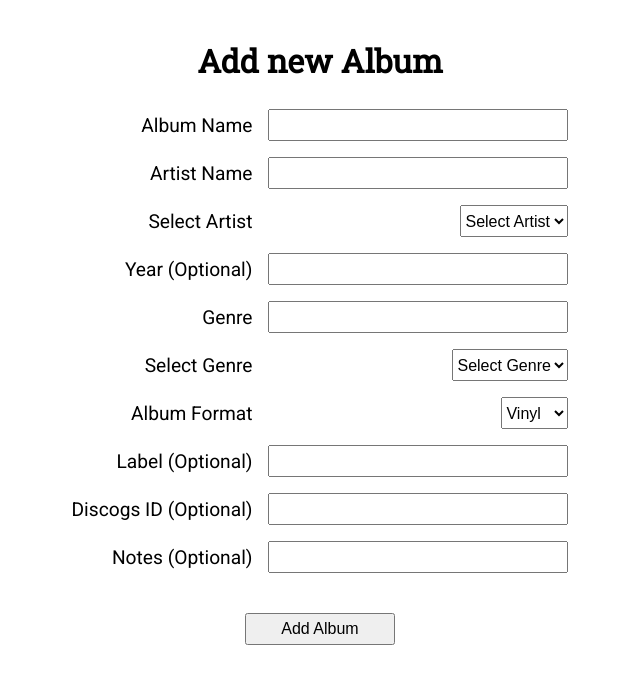
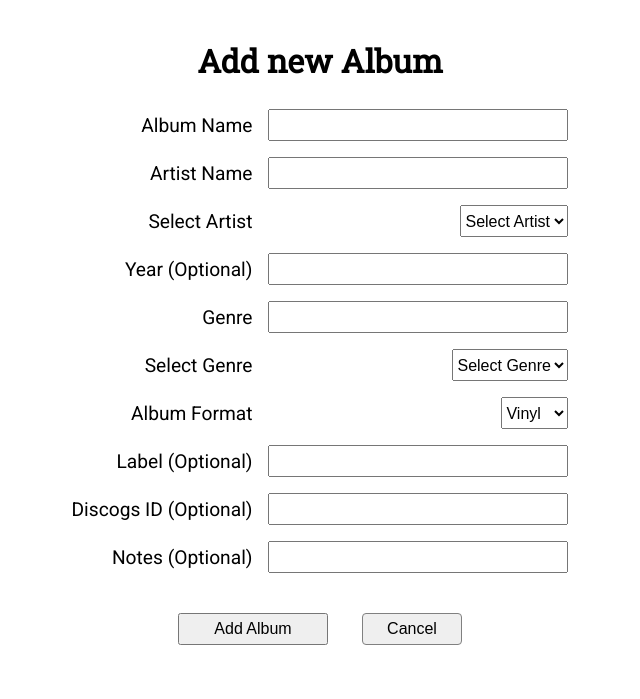
Before and after one commit to FionaEff/fionas_music_database, a Flask app: page /add_album in a window 1280 px wide. Shown: the part 101-800 px from the top of the page, without its empty margins (320-960 px from the left). Run offline with Flask 3, Linux system fonts and the light colour scheme; data that the repository does not hold is empty.

Commit message:
added cancel buttons to all forms and styled them with css

```diff
--- a/app/static/css/style.css
+++ b/app/static/css/style.css
@@ -79,6 +79,16 @@ nav {
     border-radius: 8px;
     font-weight: 550;
     border: 1px solid;
+}
+
+.cancel-button {
+    cursor: pointer;
+    border-radius: 4px;
+    width: 100px;
+    height: 2rem;
+    border: 1px solid;
+    border-color: grey;
+    margin-left: 30px;
 }
 
 .navbar {
--- a/app/templates/add_album.html
+++ b/app/templates/add_album.html
@@ -80,6 +80,7 @@
             </table>
             <p>
                 {{ form.submit() }}
+                <button type="button" class="cancel-button"><a href="{{ url_for('main.albums') }}">Cancel</a></button>
             </p>
         </form>
     </div>
--- a/app/templates/add_artist.html
+++ b/app/templates/add_artist.html
@@ -38,6 +38,7 @@
             </table>
             <p>
                 {{ form.submit() }}
+                <button type="button" class="cancel-button"><a href="{{ url_for('main.artists') }}">Cancel</a></button>
             </p>
         </form>
     </div>
--- a/app/templates/album_details.html
+++ b/app/templates/album_details.html
@@ -26,7 +26,7 @@
         {% if album.notes %}
         <p><b>Notes: </b>{{ album.notes }}</p>
         {% endif %}
-
+        <br>
         <p><button type="button"><a href="{{ url_for('main.edit_album', album_id=album.id) }}">Edit Album</a></button>
         </p>
     </div>
--- a/app/templates/albums.html
+++ b/app/templates/albums.html
@@ -23,6 +23,9 @@
             </tr>
             {% endfor %}
         </table>
+        <p>
+            <button type="button"><a href="{{ url_for('main.add_album') }}">Add Album</a></button>
+        </p>
     </div>
 </div>
 
--- a/app/templates/edit_album.html
+++ b/app/templates/edit_album.html
@@ -52,6 +52,7 @@
             </table>
             <p>
                 {{ form.submit() }}
+                <button type="button" class="cancel-button"><a href="{{ url_for('main.album_details', album_id=album.id) }}">Cancel</a></button>
             </p>
         </form>
     </div>
--- a/app/templates/edit_artist.html
+++ b/app/templates/edit_artist.html
@@ -38,6 +38,7 @@
             </table>
             <p>
                 {{ form.submit() }}
+                <button type="button" class="cancel-button"><a href="{{ url_for('main.artist_details', artist_id=artist.id) }}">Cancel</a></button>
             </p>
         </form>
     </div>
--- a/app/templates/edit_track.html
+++ b/app/templates/edit_track.html
@@ -32,6 +32,7 @@
             </table>
             <p>
                 {{ form.submit() }}
+                <button type="button" class="cancel-button"><a href="{{ url_for('main.tracks', album_id=track.album.id) }}">Cancel</a></button>
             </p>
         </form>
     </div>
--- a/app/templates/tracks.html
+++ b/app/templates/tracks.html
@@ -67,6 +67,7 @@
             </table>
         <p>
             {{ form.submit() }}
+            <button type="button" class="cancel-button"><a href="{{ url_for('main.album_details', album_id=album.id) }}">Cancel</a></button>
         </p>
         </form>
     </div>
```
